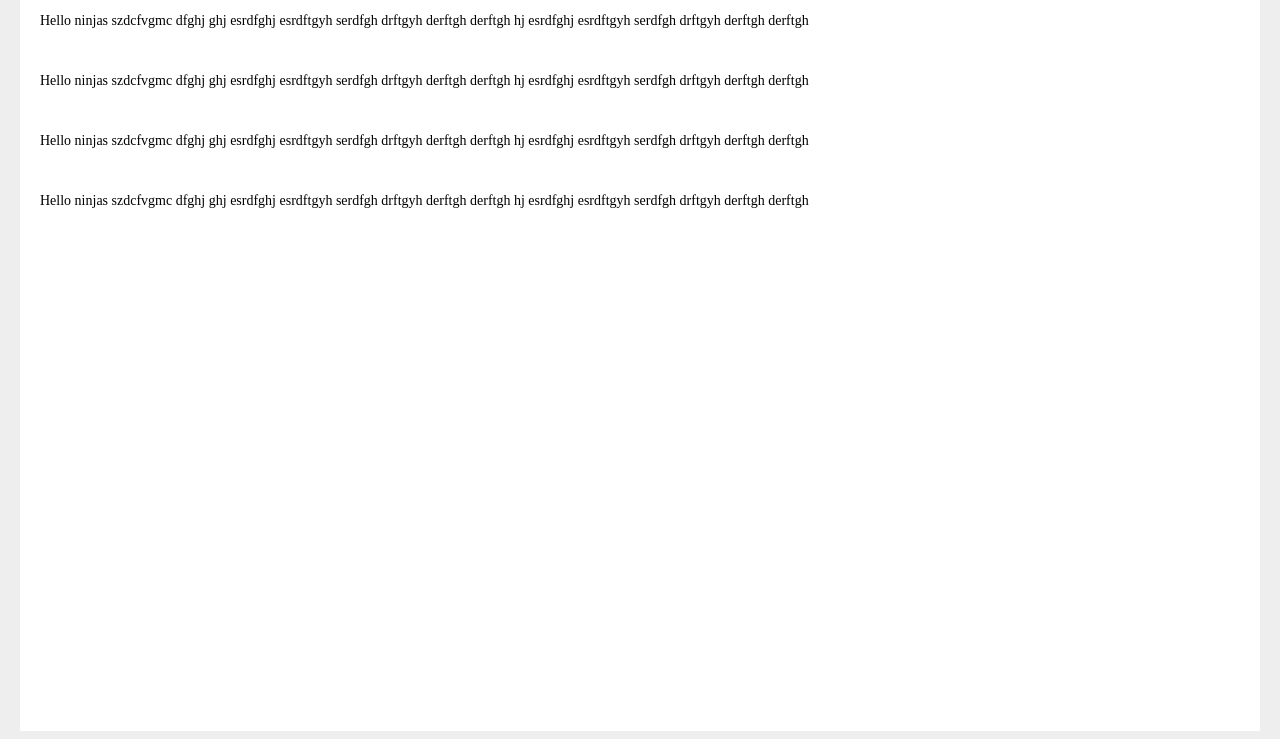
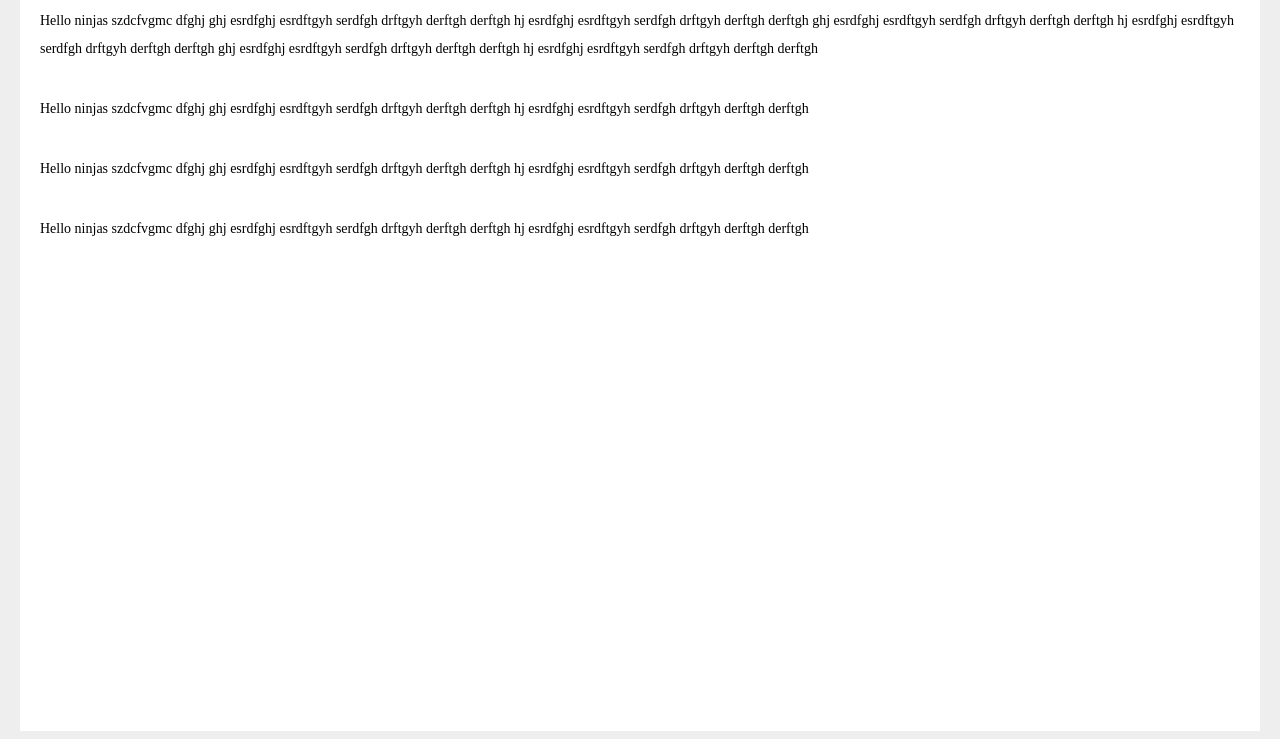
Before and after one commit to MagPtak/CSS-course, a plain HTML site: page Index.html in a window 1280 px wide. Shown: the part 101-840 px from the top of the page. Drawn offline with Linux system fonts and the light colour scheme.

Commit message:
Lesson 35 Paragraph spacing index.html file edited

```diff
--- a/Index.html
+++ b/Index.html
@@ -35,6 +35,8 @@
 
                 <p>Hello ninjas szdcfvgmc  dfghj
             ghj esrdfghj esrdftgyh serdfgh drftgyh derftgh derftgh
+            hj esrdfghj esrdftgyh serdfgh drftgyh derftgh derftgh ghj esrdfghj esrdftgyh serdfgh drftgyh derftgh derftgh
+            hj esrdfghj esrdftgyh serdfgh drftgyh derftgh derftgh ghj esrdfghj esrdftgyh serdfgh drftgyh derftgh derftgh
             hj esrdfghj esrdftgyh serdfgh drftgyh derftgh derftgh</p>
                  <p>Hello ninjas szdcfvgmc  dfghj
             ghj esrdfghj esrdftgyh serdfgh drftgyh derftgh derftgh
```
